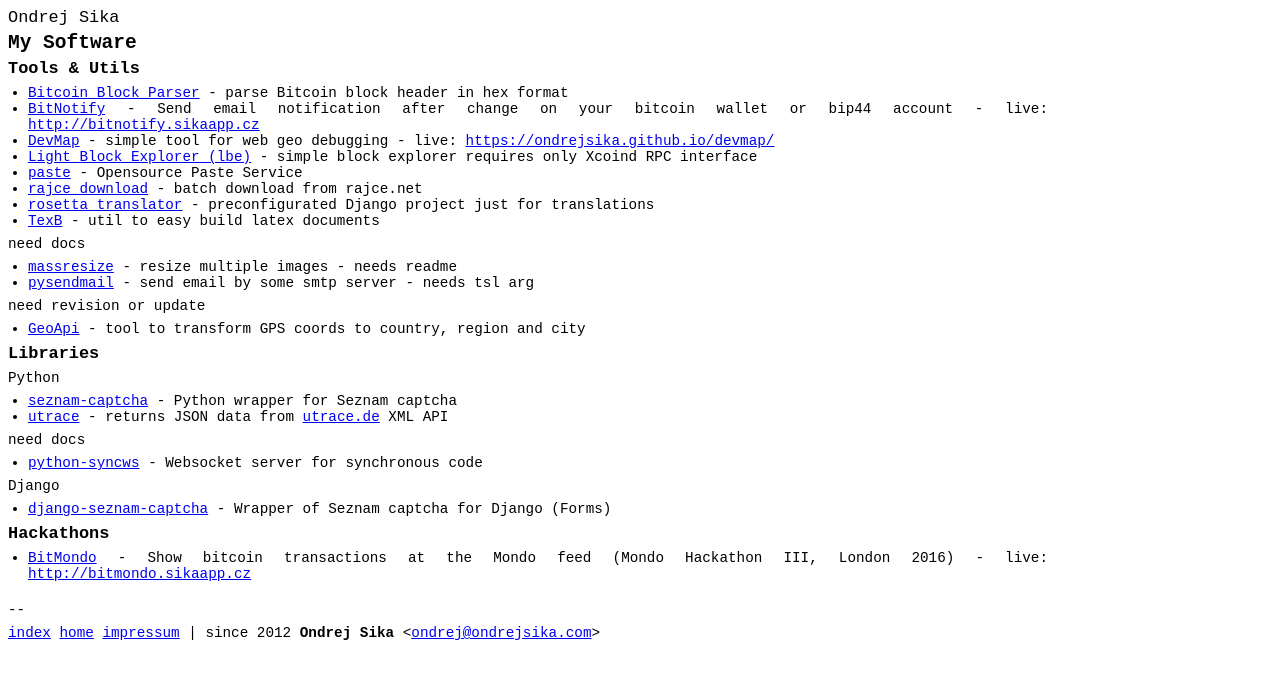
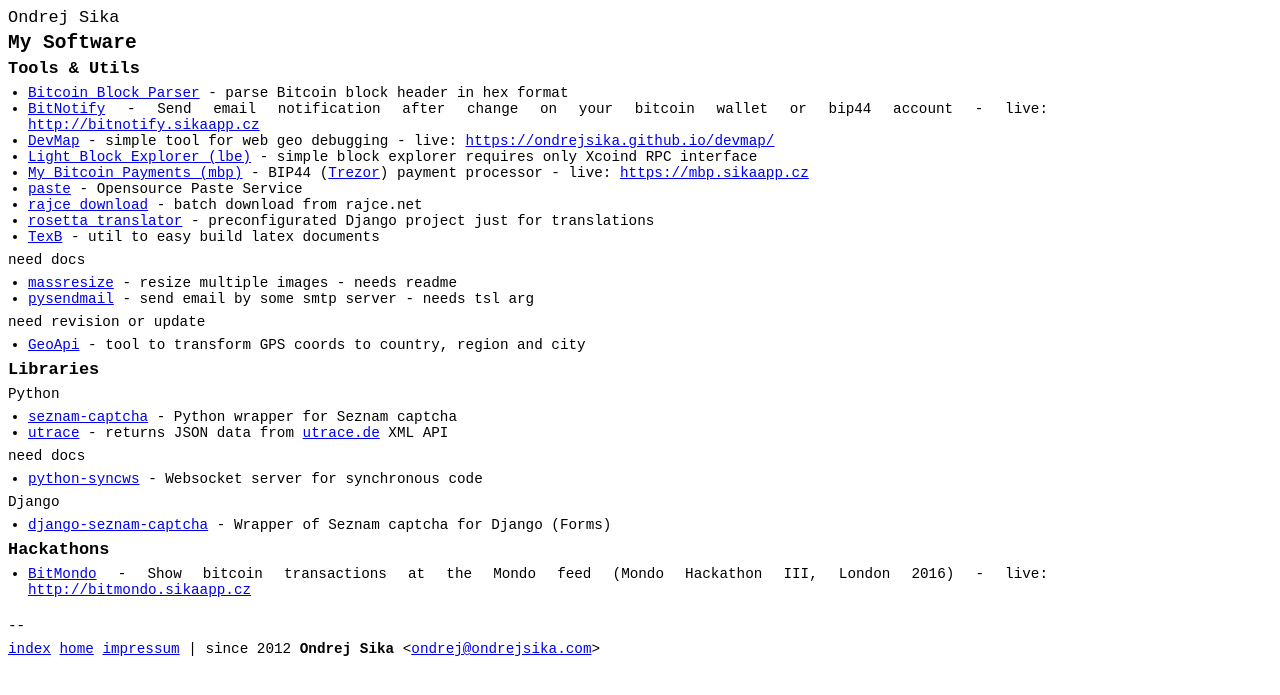
Before and after one commit to ondrejsika/ondrejsika.com, a Jekyll site: the page built from software/index.md, in a window 1280 px wide. Shown: the top 695 px of the page. Built offline with Jekyll 4.4.1, drawn with Linux system fonts in a browser that asks for light colours; Markdown is read by kramdown in place of the engine named in the settings; comment, search, counter and statistics services are not loaded.

Commit message:
software - add my bitcoin payments

```diff
--- a/software/index.md
+++ b/software/index.md
@@ -11,6 +11,7 @@
 - [BitNotify](https://github.com/ondrejsika/bitnotify) - Send email notification after change on your bitcoin wallet or bip44 account - live: <http://bitnotify.sikaapp.cz>
 * [DevMap](https://github.com/ondrejsika/devmap) - simple tool for web geo debugging - live: <https://ondrejsika.github.io/devmap/>
 * [Light Block Explorer (lbe)](https://github.com/ondrejsika/lbe) - simple block explorer requires only Xcoind RPC interface
+* [My Bitcoin Payments (mbp)](https://github.com/ondrejsika/mbp) - BIP44 ([Trezor](http://bitcointrezor.com)) payment processor - live: <https://mbp.sikaapp.cz>
 * [paste](https://github.com/ondrejsika/paste) - Opensource Paste Service
 * [rajce_download](https://github.com/ondrejsika/rajce_download) - batch download from rajce.net
 * [rosetta translator](https://github.com/ondrejsika/rosetta-translator) - preconfigurated Django project just for translations
```
